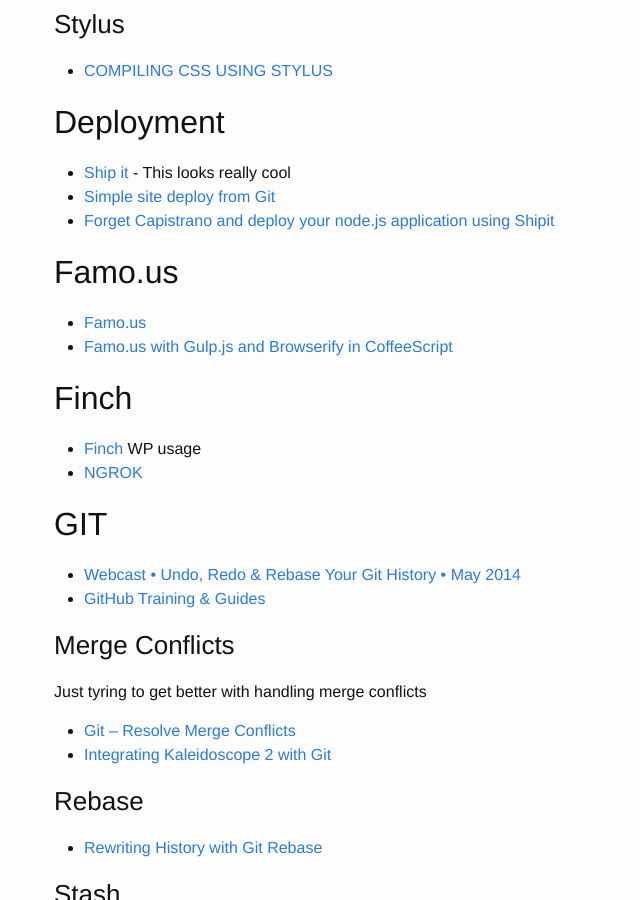
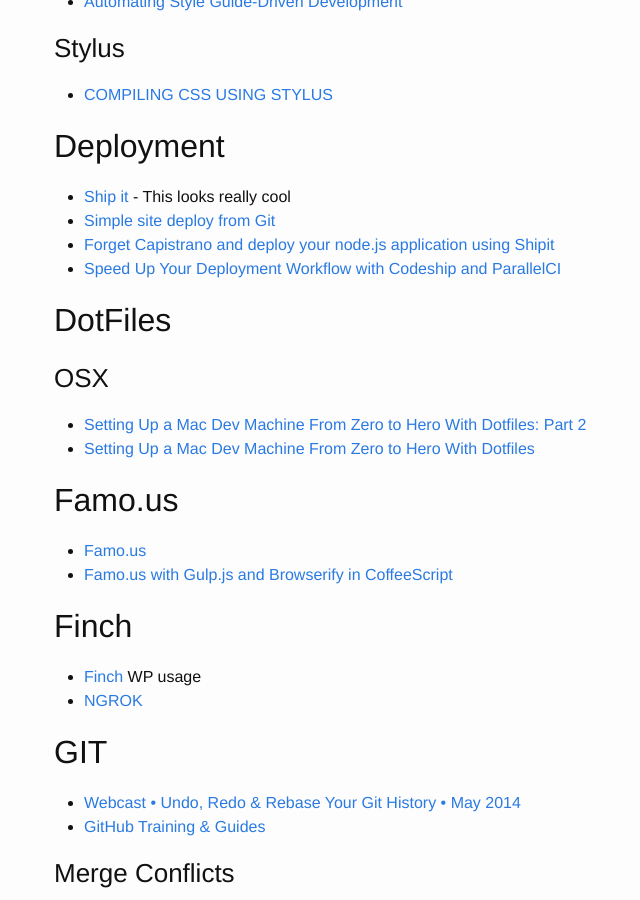
Before and after one commit to brownerd/brownerd.github.io, a Jekyll site: the page built from _posts/2015-01-01-reading-list-2015.md, in a window 1280 px wide and 900 px high, scrolled down 4551 px. Shown: the whole window, without its empty margins (216-856 px from the left). Built offline with Jekyll 4.4.1, drawn with Linux system fonts in a browser that asks for light colours; emoji names are drawn with the system emoji font; some of the changed text lies outside the part shown.

Commit message:
dotfiles

```diff
--- a/_posts/2015-01-01-reading-list-2015.md
+++ b/_posts/2015-01-01-reading-list-2015.md
@@ -42,7 +42,7 @@ Here are the agencies, people and sites that I was most influenced by in 2015
 ### Rad Sites
 - [34Cross](http://34cross.in/)
 - [:+1: Rally Interactive](http://beta.rallyinteractive.com/)
-
+- [An Illustrated History of Mac OS X](http://www.git-tower.com/blog/history-of-osx/)
 
 ### Utility sites
 - [CSS Puns](http://saijogeorge.com/css-puns/)
@@ -243,9 +243,17 @@ I generally hate grids, but I'm listing these to remember them.
 - [Ship it](https://github.com/shipitjs/shipit) - This looks really cool
 - [Simple site deploy from Git](http://blog.sapegin.me/all/deploy)
 - [Forget Capistrano and deploy your node.js application using Shipit](http://www.therightcode.net/deploy-nodejs-application-using-shipit/)
+- [Speed Up Your Deployment Workflow with Codeship and ParallelCI](https://scotch.io/tutorials/speed-up-your-deployment-workflow-with-codeship-and-parallelcihttps://scotch.io/tutorials/speed-up-your-deployment-workflow-with-codeship-and-parallelci)
 
 
 
+
+
+## DotFiles
+
+### OSX
+- [Setting Up a Mac Dev Machine From Zero to Hero With Dotfiles: Part 2](https://code.tutsplus.com/tutorials/setting-up-a-mac-dev-machine-from-zero-to-hero-with-dotfiles-part-2--cms-23145)
+- [Setting Up a Mac Dev Machine From Zero to Hero With Dotfiles](https://code.tutsplus.com/tutorials/setting-up-a-mac-dev-machine-from-zero-to-hero-with-dotfiles--net-35449)
 
 
 
@@ -634,7 +643,7 @@ A SIMPLE WEBSITE IN NODE.JS WITH EXPRESS, JADE AND STYLUS](http://www.clock.co.u
 - [MEAN Machine](https://leanpub.com/mean-machine)
 - [Setting Up a MEAN Stack Single Page Application](https://scotch.io/tutorials/setting-up-a-mean-stack-single-page-application)
 - [MEANJS.org](http://meanjs.org/)
-
+- [How to Create a Complete Express.js + Node.js + MongoDB CRUD and REST Skeleton](https://www.airpair.com/javascript/complete-expressjs-nodejs-mongodb-crud-skeleton)
 
 
 
@@ -820,9 +829,6 @@ A SIMPLE WEBSITE IN NODE.JS WITH EXPRESS, JADE AND STYLUS](http://www.clock.co.u
 - [SoundCloud Playlists](https://soundcloud.com/you/sets)
 - [Klim Beats](https://soundcloud.com/klim-beats)
 - [Paths](https://soundcloud.com/tylerfinck/sets/paths) Tyler Fink
-
-
-
 
 
 
```
Also changed, not shown: other parts of _posts/2015-01-01-reading-list-2015.md (+3 -2 lines).
